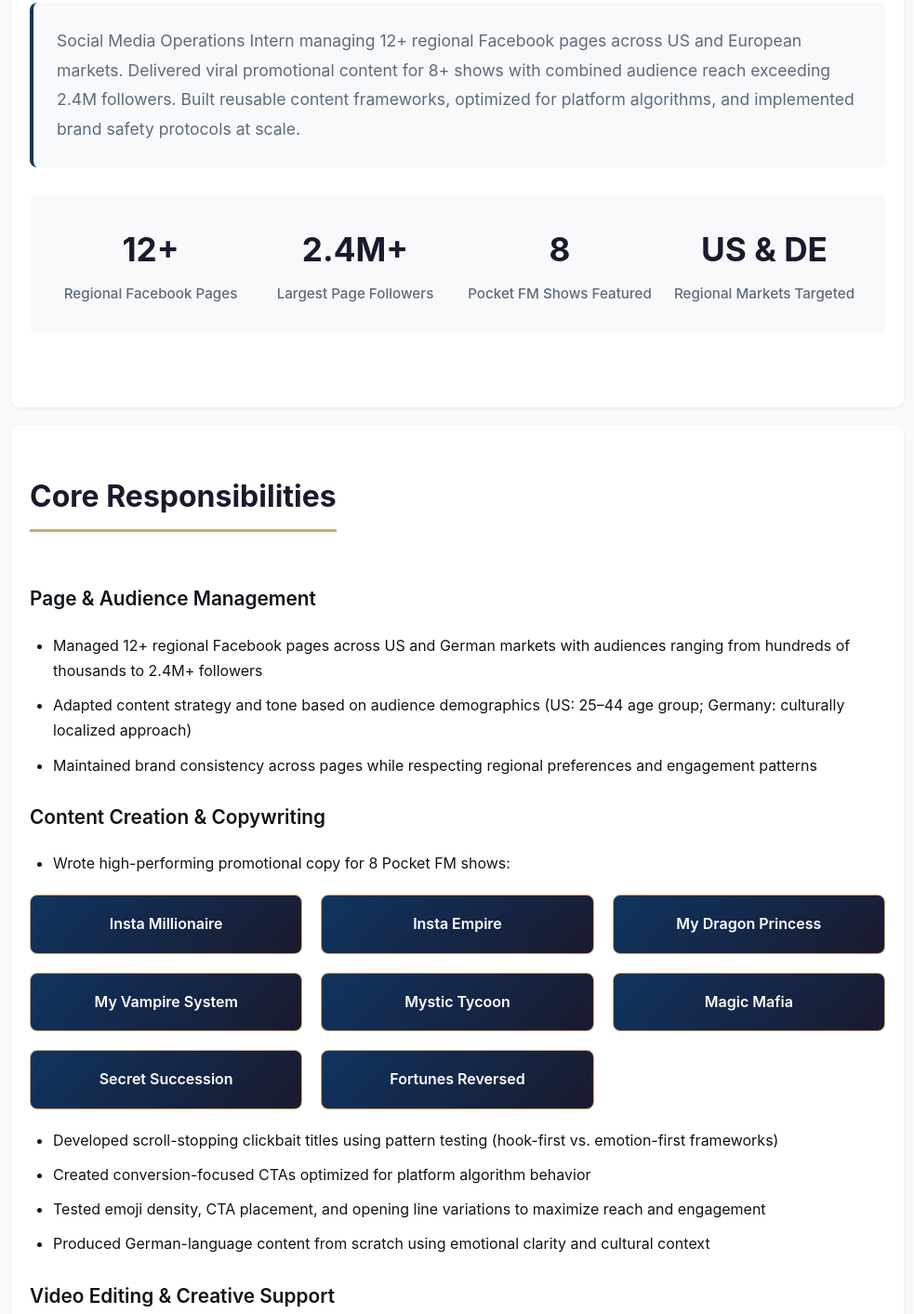
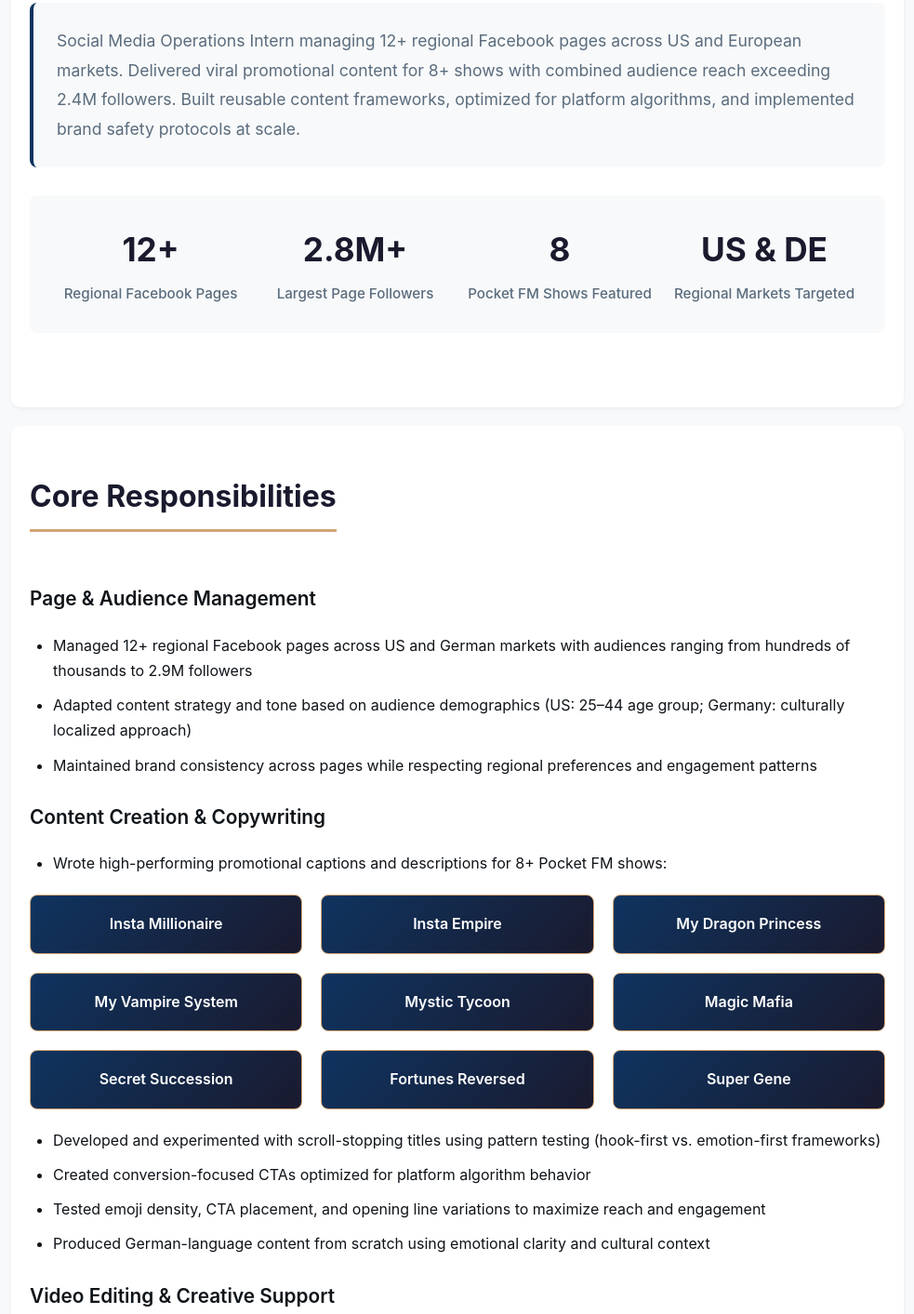
Before and after one commit to Gaurangagarwal220771/gaurang-portfolio, a plain HTML site: page index.html in a window 1280 px wide. Shown: the part 416-1829 px from the top of the page at 93% size, without its empty margins (148-1131 px from the left). Drawn offline with Linux system fonts and the light colour scheme.

Commit message:
Add files via upload

```diff
--- a/index.html
+++ b/index.html
@@ -478,7 +478,7 @@
                         <div class="metric-label">Regional Facebook Pages</div>
                     </div>
                     <div class="metric">
-                        <div class="metric-number">2.4M+</div>
+                        <div class="metric-number">2.8M+</div>
                         <div class="metric-label">Largest Page Followers</div>
                     </div>
                     <div class="metric">
@@ -498,14 +498,14 @@
 
                 <h3>Page & Audience Management</h3>
                 <ul>
-                    <li>Managed 12+ regional Facebook pages across US and German markets with audiences ranging from hundreds of thousands to 2.4M+ followers</li>
+                    <li>Managed 12+ regional Facebook pages across US and German markets with audiences ranging from hundreds of thousands to 2.9M followers</li>
                     <li>Adapted content strategy and tone based on audience demographics (US: 25–44 age group; Germany: culturally localized approach)</li>
                     <li>Maintained brand consistency across pages while respecting regional preferences and engagement patterns</li>
                 </ul>
 
                 <h3>Content Creation & Copywriting</h3>
                 <ul>
-                    <li>Wrote high-performing promotional copy for 8 Pocket FM shows:</li>
+                    <li>Wrote high-performing promotional captions and descriptions for 8+ Pocket FM shows:</li>
                 </ul>
                 <div class="columns-3" style="margin: 20px 0;">
                     <div class="show-card">Insta Millionaire</div>
@@ -516,9 +516,10 @@
                     <div class="show-card">Magic Mafia</div>
                     <div class="show-card">Secret Succession</div>
                     <div class="show-card">Fortunes Reversed</div>
+                    <div class="show-card">Super Gene</div>
                 </div>
                 <ul>
-                    <li>Developed scroll-stopping clickbait titles using pattern testing (hook-first vs. emotion-first frameworks)</li>
+                    <li>Developed and experimented with scroll-stopping titles using pattern testing (hook-first vs. emotion-first frameworks)</li>
                     <li>Created conversion-focused CTAs optimized for platform algorithm behavior</li>
                     <li>Tested emoji density, CTA placement, and opening line variations to maximize reach and engagement</li>
                     <li>Produced German-language content from scratch using emotional clarity and cultural context</li>
@@ -877,9 +878,9 @@
             Open to social media strategy, content operations, and marketing roles.
         </p>
         <p>
-            <a href="https://linkedin.com" target="_blank">LinkedIn</a> |
-            <a href="mailto:contact@example.com">Email</a> |
-            <a href="https://github.com" target="_blank">Portfolio Projects</a>
+            <a href="www.linkedin.com/in/gaurang-agarwal-grng" target="_blank">LinkedIn</a> |
+            <a href="gaurangagarwal2808@gmail.com">Email</a> |
+            <a href="https://wa.me/918400755669?text=Hi%2C%20I%20came%20across%20your%20portfolio%20and%20would%20like%20to%20connect!" target="_blank">Whatsapp</a>
         </p>
         <p style="margin-top: 25px; font-size: 0.85rem; opacity: 0.8;">
             © 2025. All rights reserved.
```
